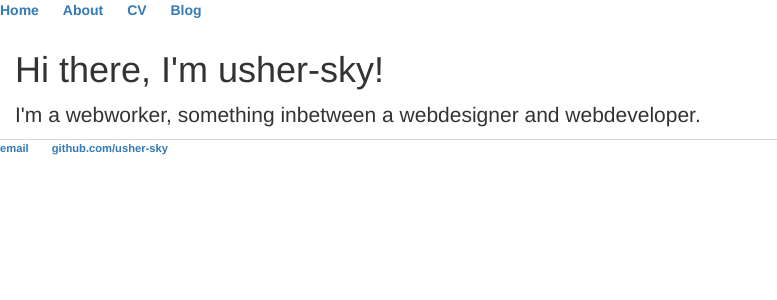
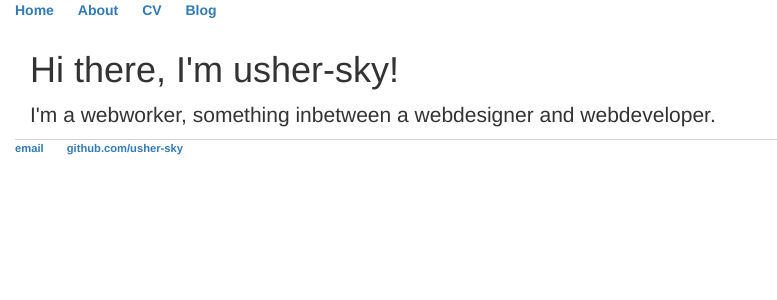
Before and after one commit to usher-sky/usher-sky.github.io, a Jekyll site: the page built from index.html, in a window 1280 px wide. Shown: the top 300 px of the page, without its empty margins (0-777 px from the left). Built offline with Jekyll 4.4.1, drawn with Linux system fonts in a browser that asks for light colours.

Commit message:
Update default.html
only container is better :)

```diff
--- a/_layouts/default.html
+++ b/_layouts/default.html
@@ -8,7 +8,7 @@
 			<link rel="stylesheet" type="text/css" href="https://maxcdn.bootstrapcdn.com/bootstrap/3.3.7/js/bootstrap.min.js">
 		</head>
 		<body>
-			<div class="container_fluid">
+			<div class="container">
 			<nav>
 	    		<ul>
 	        		<li><a href="/">Home</a></li>
```
